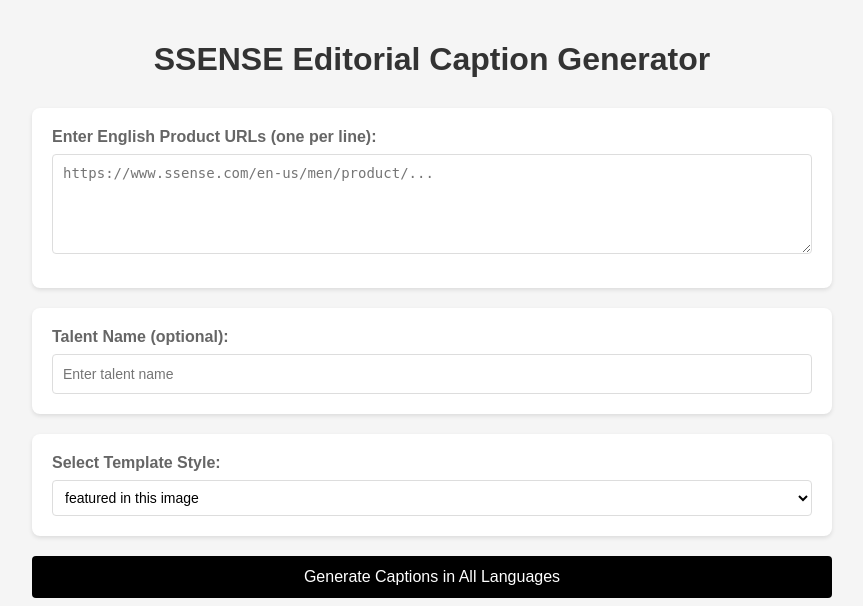
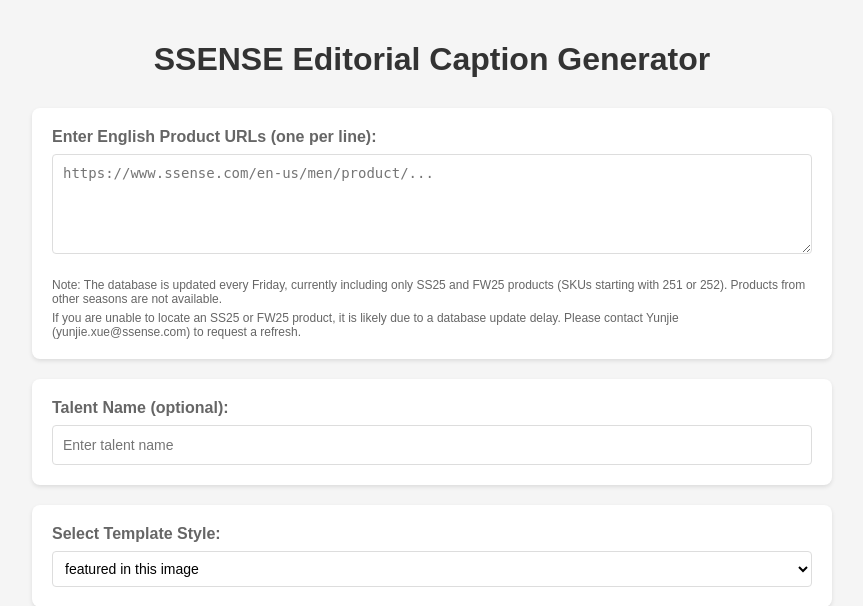
Before and after one commit to yunjiexue/ssense-editorial-caption-generator, a Flask app: page / in a window 1280 px wide. Shown: the top 606 px of the page, without its empty margins (208-1071 px from the left). Run offline with Flask 3, Linux system fonts and the light colour scheme.

Commit message:
Update database scope notes in index.html

```diff
--- a/templates/index.html
+++ b/templates/index.html
@@ -111,6 +111,12 @@
     <div class="input-group">
         <label for="urls">Enter English Product URLs (one per line):</label>
         <textarea id="urls" placeholder="https://www.ssense.com/en-us/men/product/..."></textarea>
+        <p style="font-size: 12px; color: #666; margin-top: 10px; margin-bottom: 0;">
+            Note: The database is updated every Friday, currently including only SS25 and FW25 products (SKUs starting with 251 or 252). Products from other seasons are not available.
+        </p>
+        <p style="font-size: 12px; color: #666; margin-top: 5px; margin-bottom: 0;">
+            If you are unable to locate an SS25 or FW25 product, it is likely due to a database update delay. Please contact Yunjie (yunjie.xue@ssense.com) to request a refresh.
+        </p>
     </div>
 
     <div class="input-group">
```
